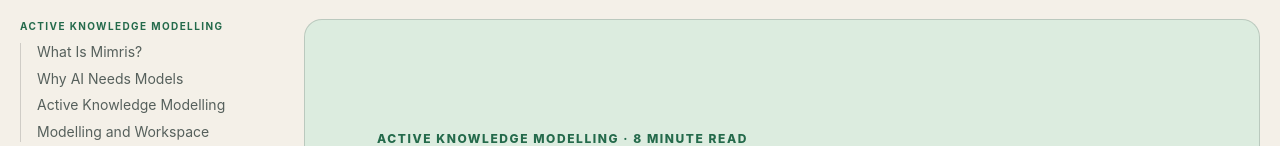
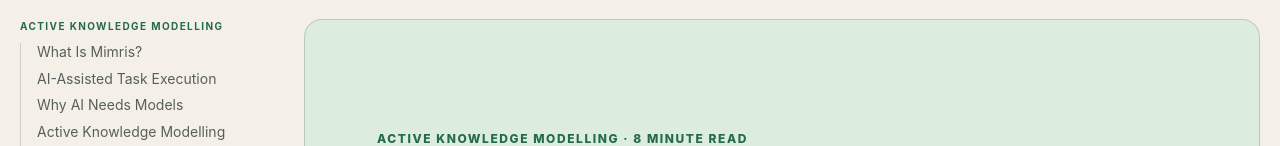
Before and after one commit to Mimris/mimris-site, a Next.js app: page /articles in a window 1280 px wide. Shown: the part 654-800 px from the top of the page. Built offline with nearby package versions, Linux system fonts and the light colour scheme.

Commit message:
List task execution article

```diff
--- a/app/_components/article-markdown.tsx
+++ b/app/_components/article-markdown.tsx
@@ -7,6 +7,7 @@ const articleGroups = [
     label: "Active Knowledge Modelling",
     links: [
       ["/articles/mimris-ecosystem", "What Is Mimris?"],
+      ["/articles/ai-assisted-task-execution", "AI-Assisted Task Execution"],
       ["/articles/why-ai-needs-models", "Why AI Needs Models"],
       ["/articles/active-knowledge-modelling", "Active Knowledge Modelling"],
       ["/articles/modelling-and-workspace", "Modelling and Workspace"],
```
